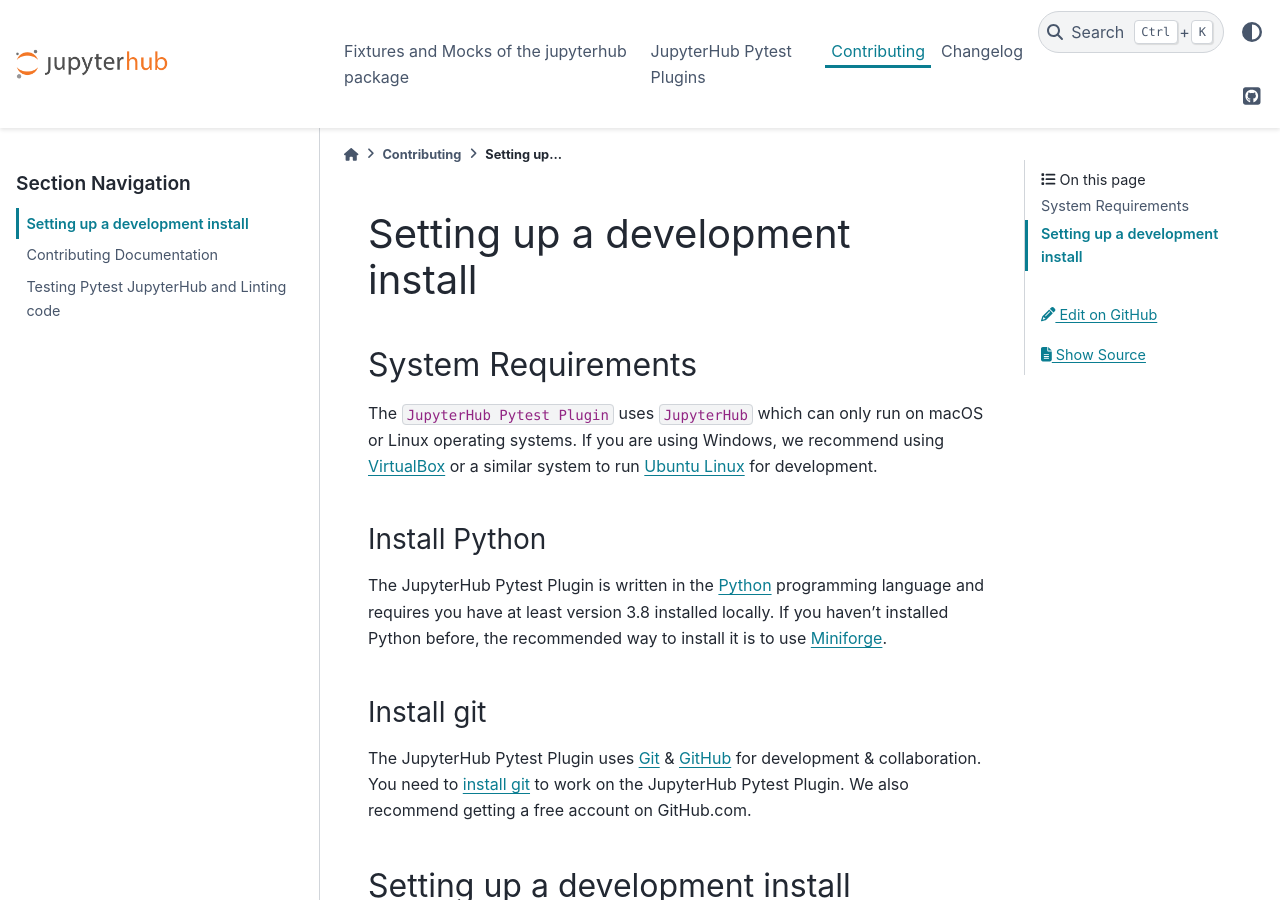
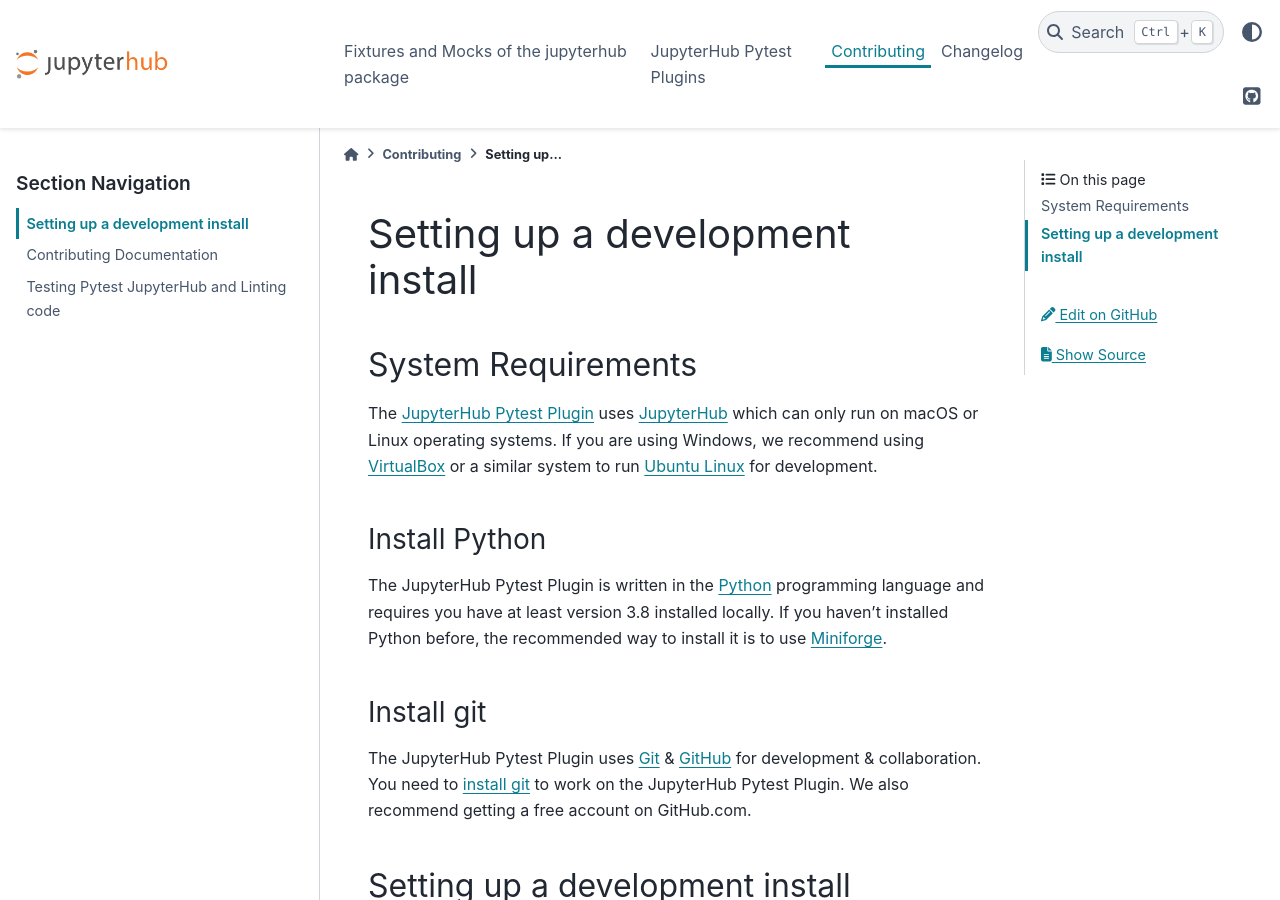
Before and after one commit to jupyterhub/pytest-jupyterhub, a Sphinx documentation site: the page built from docs/source/contributing/setup.md, in a window 1280 px wide and 900 px high. Built offline with Sphinx 7.4.7 and the PyData theme 0.15.4, drawn with Linux system fonts in a browser that asks for light colours; part of the change alters nothing that is shown.

```diff
--- a/docs/source/contributing/setup.md
+++ b/docs/source/contributing/setup.md
@@ -4,7 +4,7 @@
 
 ## System Requirements
 
-The `JupyterHub Pytest Plugin` uses `JupyterHub` which can only run on macOS or Linux operating systems. If you are using Windows, we recommend using [VirtualBox](https://virtualbox.org) or a similar system to run [Ubuntu Linux](https://ubuntu.com) for development.
+The [JupyterHub Pytest Plugin](https://github.com/jupyterhub/pytest-jupyterhub) uses [JupyterHub](https://github.com/jupyterhub/jupyterhub) which can only run on macOS or Linux operating systems. If you are using Windows, we recommend using [VirtualBox](https://virtualbox.org) or a similar system to run [Ubuntu Linux](https://ubuntu.com) for development.
 
 ### Install Python
 
```
